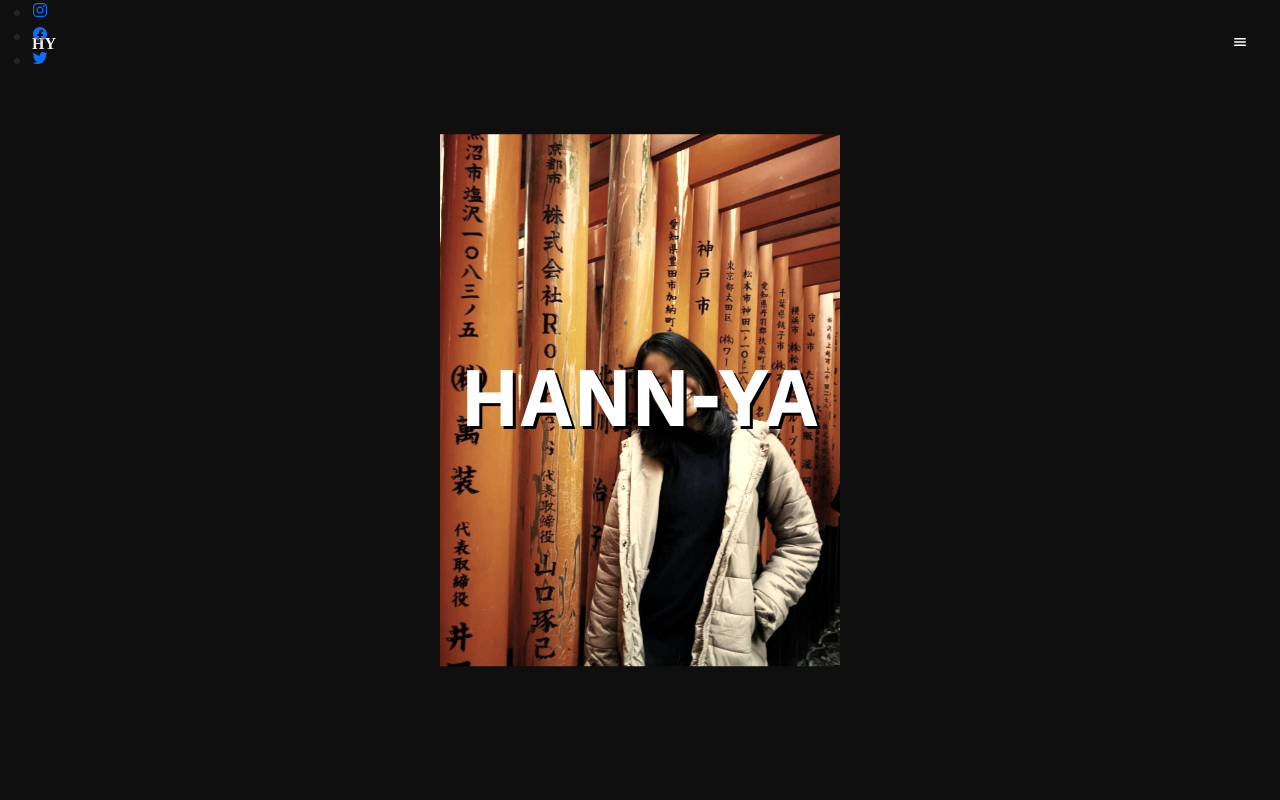
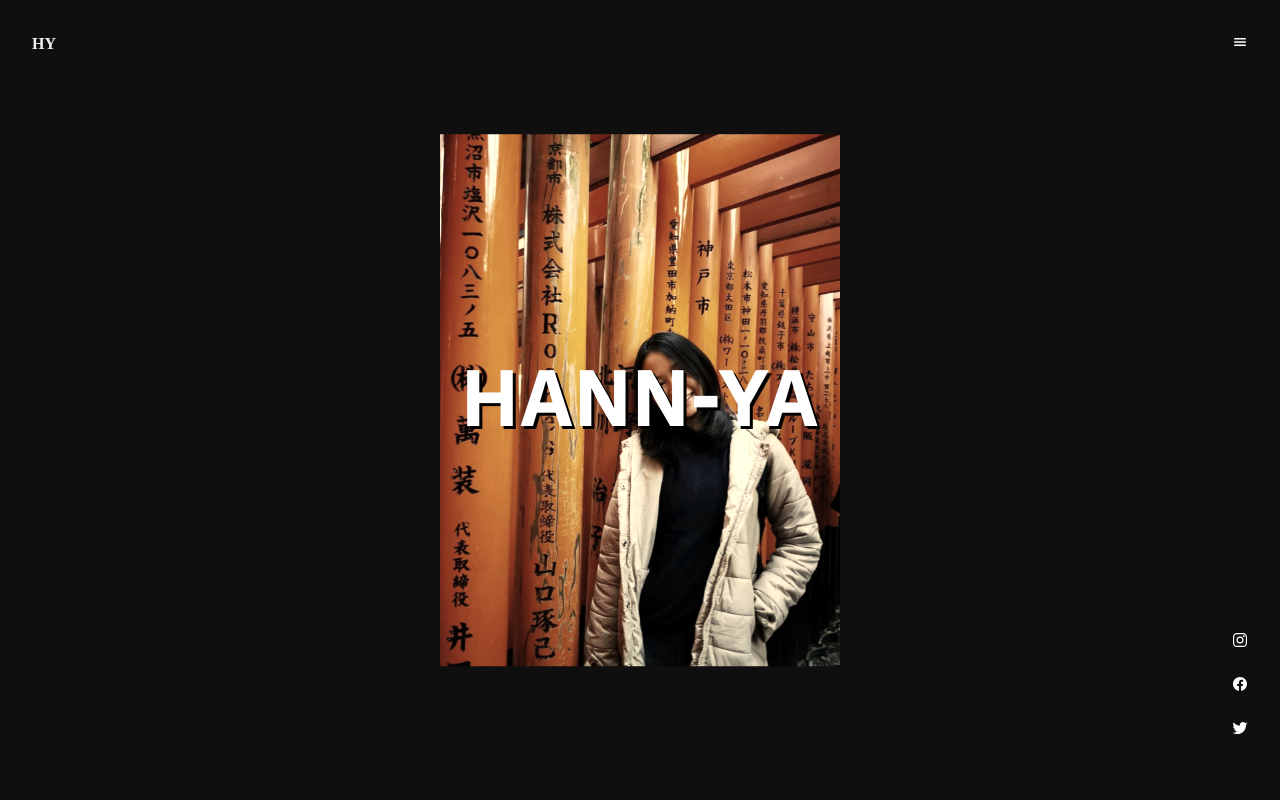
Before and after one commit to szeanx/hy-website, a plain HTML site: page index.html in a window 1280 px wide. Shown: the top 800 px of the page. Drawn offline with nearby package versions, Linux system fonts and the light colour scheme; a script that the page names is missing.

Commit message:
css ammends

```diff
--- a/styles/style.css
+++ b/styles/style.css
@@ -100,6 +100,27 @@
     text-decoration: none;
     color: white;
   }
+
+  .media {
+    position: absolute;
+    right: 0;
+    bottom: 0;
+    margin: 2em;
+    z-index: 2;
+  }
+
+  .media ul {
+    list-style: none;
+  }
+
+  .media ul li {
+    padding: 10px 0;
+  }
+
+  .media ul li a {
+    color: white;
+  }
+
 
   .hero-img {
     position: absolute;
```
